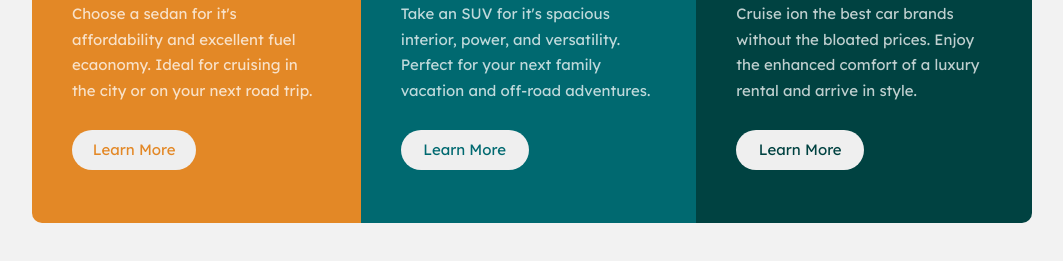
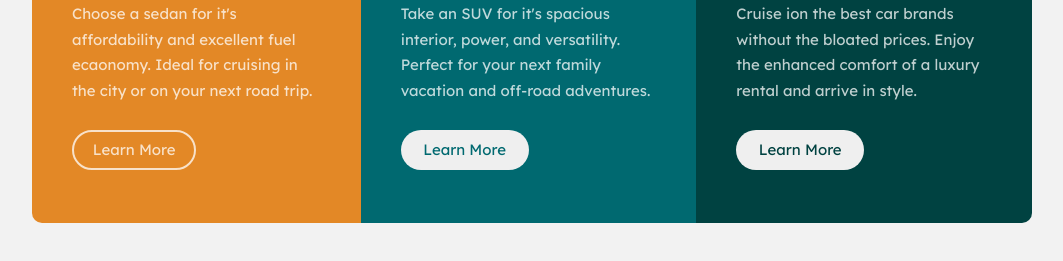
Before and after one commit to agneshkr/frontend-mentor-challenges, a plain HTML site: page newbie/3-column-preview-card-component-main/index.html in a window 1280 px wide. In both pictures the pointer is over the button 242 px from the left and 538 px from the top of the page. Shown: the part 389-650 px from the top of the page, without its empty margins (108-1171 px from the left). Drawn offline with Linux system fonts and the light colour scheme.

Commit message:
added hover effect in 3-colun-component

```diff
--- a/newbie/3-column-preview-card-component-main/style.css
+++ b/newbie/3-column-preview-card-component-main/style.css
@@ -69,6 +69,11 @@ article {
     color: inherit;
     height: 40px;
 }
+.button:hover{
+    background-color: transparent;
+    color: var(--clr-neutral-200);
+    border: solid 2px var(--clr-neutral-200);
+}
 
 h1 {
     font-weight: var(--fw-bold);
```
